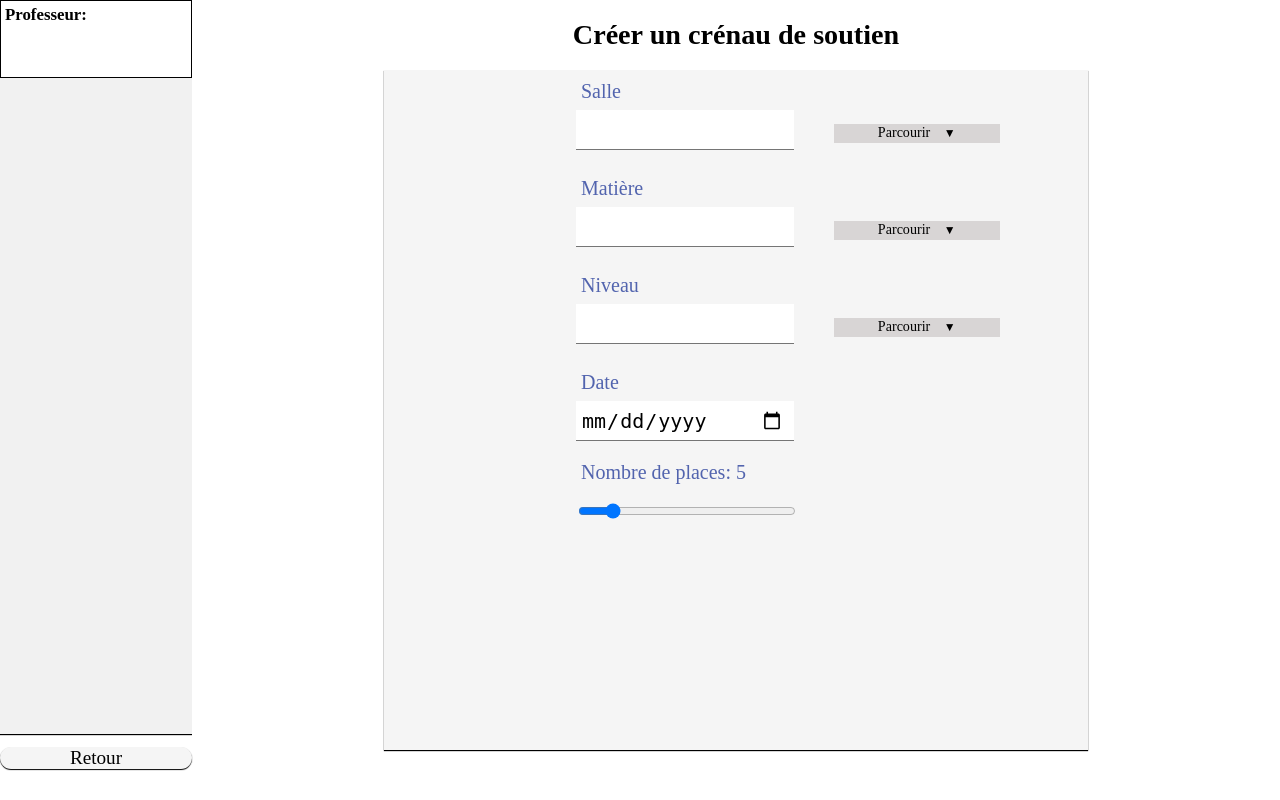
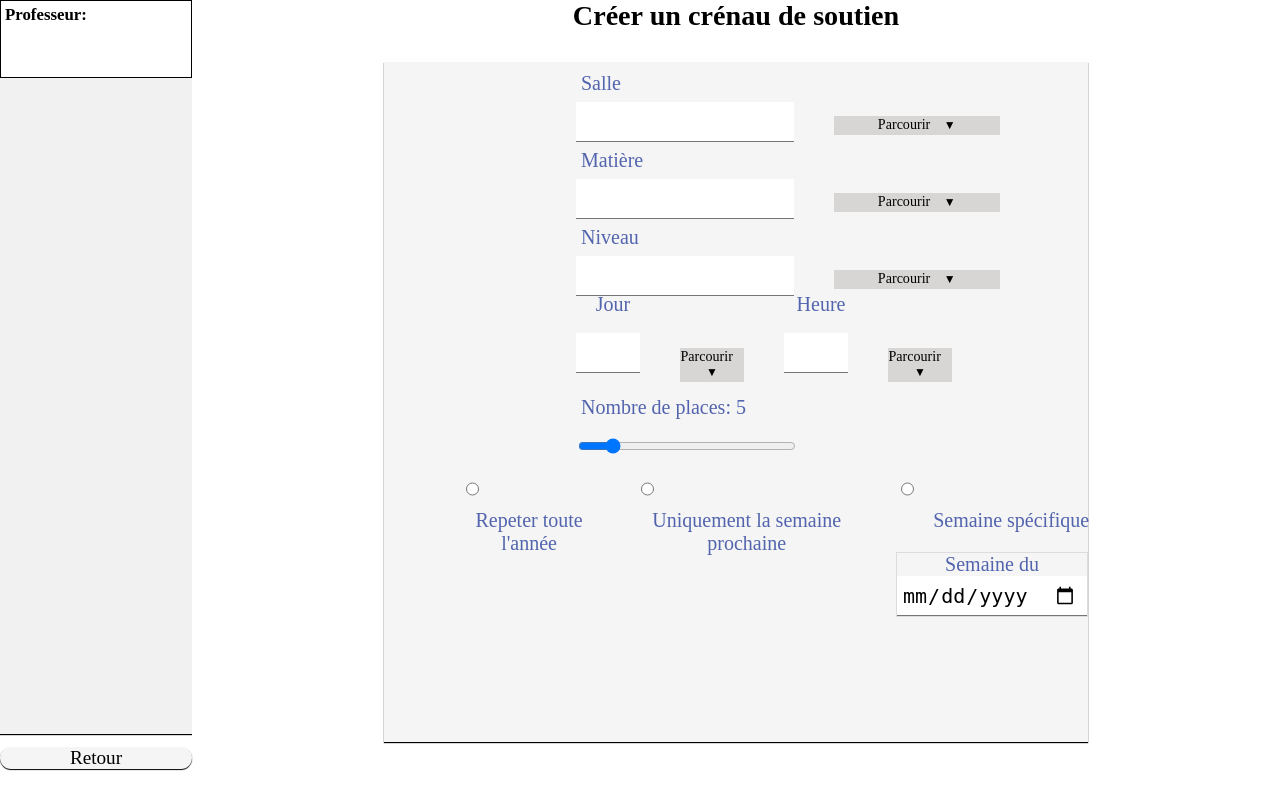
Before and after one commit to KasterborousConstellation/projetlycee, a Django app: template login/templates/login/profs_content/prof_tab0.html in a window 1280 px wide. Run offline with Django 4.2, Linux system fonts and the light colour scheme; the template is opened without the code that fills it, so the values that code supplies are empty.

Commit message:
finished html for slot creator

```diff
--- a/login/static/css/create_cours.css
+++ b/login/static/css/create_cours.css
@@ -6,7 +6,7 @@
 
 .group {
     position:relative;
-    margin-bottom:50px;
+    margin-top:30px;
     left: 15vw;
     top:5vh;
 }
@@ -18,6 +18,7 @@ input 				{
   border:none;
   border-bottom:1px solid #757575;
   height: 5vh;
+  cursor: pointer;
 }
 .group input:focus {
     outline:none;
@@ -25,7 +26,7 @@ input 				{
 
 
 label 				 {
-  color:#999;
+  color:#5264AE;
   font-size:20px;
   font-weight:normal;
   position:absolute;
@@ -38,7 +39,7 @@ label 				 {
 }
 
 
-input:focus ~ label:not(#room-input-message,.stop), input:valid ~ label:not(#room-input-message,.stop)		{
+input:focus ~ label:not(#room-input-message,.stop,.special), input:valid ~ label:not(#room-input-message,.stop,.special)		{
   top:-30px;
   font-size:20px;
   color:#5264AE;
@@ -77,8 +78,54 @@ input:focus ~ label:not(#room-input-message,.stop), input:valid ~ label:not(#roo
 }
 .stop{
     top:-30px;
-    color:#5264AE;
+}
+.special{
+  top: -80px;
+  position: relative;
+
 }
 .selector .deroulant-template{
     width: 15vw;
 }
+.group-container{
+  display: flex;
+  position: relative;
+
+}
+.content .group-container  .deroulant-template .deroulant-container .deroulant-title{
+  width: 5vw;
+}
+
+.content .group-container  .deroulant-template  input{
+  width: 5vw;
+}
+.group-container .deroulant-template ul{
+    margin-right: 40px;
+}
+.radios label{
+  position: static;
+}
+.radios input{
+  width: 1vw;
+}
+.radios{
+  margin-top: 5vh;
+  position: relative;
+  display: flex;
+  left: 6vw;
+  height: 5vh;
+}
+.radios div{
+  margin-right: 3vw;
+  justify-content: center;
+}
+.content h1{
+  margin: 0;
+}
+.radios .specific-week{
+  width: 100%;
+}
+.hidden-specific{
+  margin-top: 20px;
+  border: solid gainsboro 1px;
+}
--- a/login/static/js/main.js
+++ b/login/static/js/main.js
@@ -1,3 +1,4 @@
+
 window.onload = function() {
     if(!!window.chrome){
         var buttons = document.getElementsByClassName("headcol");
@@ -9,4 +10,5 @@ window.onload = function() {
             buttons[i].classList.add("chromefix-2");
         }
     }
+
 }
--- a/login/static/js/prof_01.js
+++ b/login/static/js/prof_01.js
@@ -41,4 +41,5 @@ window.onload= e =>{
     };
     range.addEventListener("input",lamba);
     range.addEventListener("change",lamba);
+
 }
--- a/login/templates/login/profs_content/prof_tab0.html
+++ b/login/templates/login/profs_content/prof_tab0.html
@@ -2,6 +2,7 @@
 {% block files_extends %}
 {% load static %} <link rel="stylesheet" href="{% static 'css/create_cours.css'' %}">
 {% load static %} <script type="text/javascript" src="{% static 'js/prof_01.js'%}"></script>
+
 {% endblock %}
 {% block content %}
 <h1>Créer un crénau de soutien</h1>
@@ -61,15 +62,64 @@
                 </div>
             </div>
         </div>
-        <div class="group">
-            <input type='date' placeholder='{{placeholder}}' min="{{min}}" max="{{max}}" name='form[datetime]' id='datetime' />
-            <label for="form[datetime]">Date</label>
+        <div class="group group-container">
+                <div class ="selector">
+                    <div class="deroulant-template">
+                        <div>
+                            <input id="day" type="text" readonly="readonly">
+                            <label class="special">Jour</label>
+                        </div>
+
+                        <ul>
+                            <li class="deroulant-container"><a class ="deroulant-title" >Parcourir &ensp;</a>
+                               <ul class ="deroulant box">
+                                    {% for elt in days %}
+                                    <li><p class="nav-4">{{elt}}</p></li>
+                                    {% endfor %}
+                               </ul>
+                            </li>
+                        </ul>
+                        <div>
+                            <input id="hour" type="text" readonly="readonly">
+                            <label class="special">Heure</label>
+                        </div>
+                        <ul>
+                            <li class="deroulant-container"><a class ="deroulant-title" >Parcourir &ensp;</a>
+                               <ul class ="deroulant box">
+                                    {% for elt in hours %}
+                                    <li><p class="nav-5">{{elt}}</p></li>
+                                    {% endfor %}
+                               </ul>
+                            </li>
+                        </ul>
+                    </div>
+                </div>
         </div>
         <div class="group">
             <input type="range" id="size" name="size"
                 min="1" max="35" value="5">
             <label id="direct-size" for="volume">Nombre de places: 5</label>
         </div>
+        <div class="radios">
+            <div>
+                <input type="radio" name="Hello" id="" value="repeat">
+                <label for="repeat">Repeter toute l'année</label>
+            </div>
+            <div>
+                <input type="radio" name="" id="" value="post-week">
+                <label for="post-week">Uniquement la semaine prochaine</label>
+            </div>
+            <div>
+                <input type="radio" name="" id="" value="specific">
+                <label for="specific">Semaine spécifique</label>
+                <div class="hidden-specific" >
+                    <label for="specific-week">Semaine du</label>
+                    <input class="specific-week"type="date" value="specific-week" step="7">
+                </div>
+
+
+            </div>
+        </div>
     </div>
 </form>
 {% endblock %}
--- a/login/views.py
+++ b/login/views.py
@@ -160,6 +160,7 @@ def prof(request):
         context["rooms"]= ["201","202","203","204","205","206"]
         context["cours"]=cours
         context["classes"]= [get_classe(i) for i in range(5)]
+        context["days"]= ["Lundi","Mardi"]
         return render(request,'login/profs_content/prof_tab'+str(tab)+".html",context)
     else:
         return redirect(loginPage)
```
